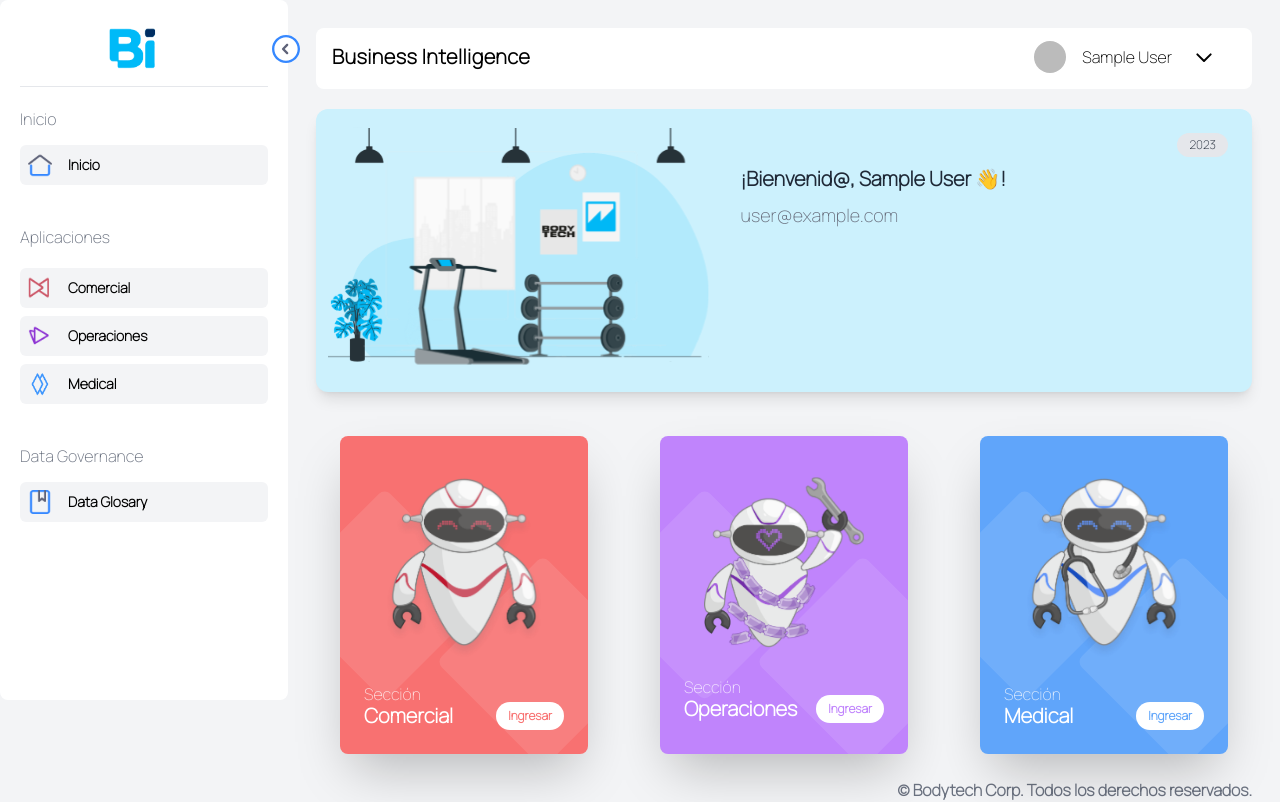
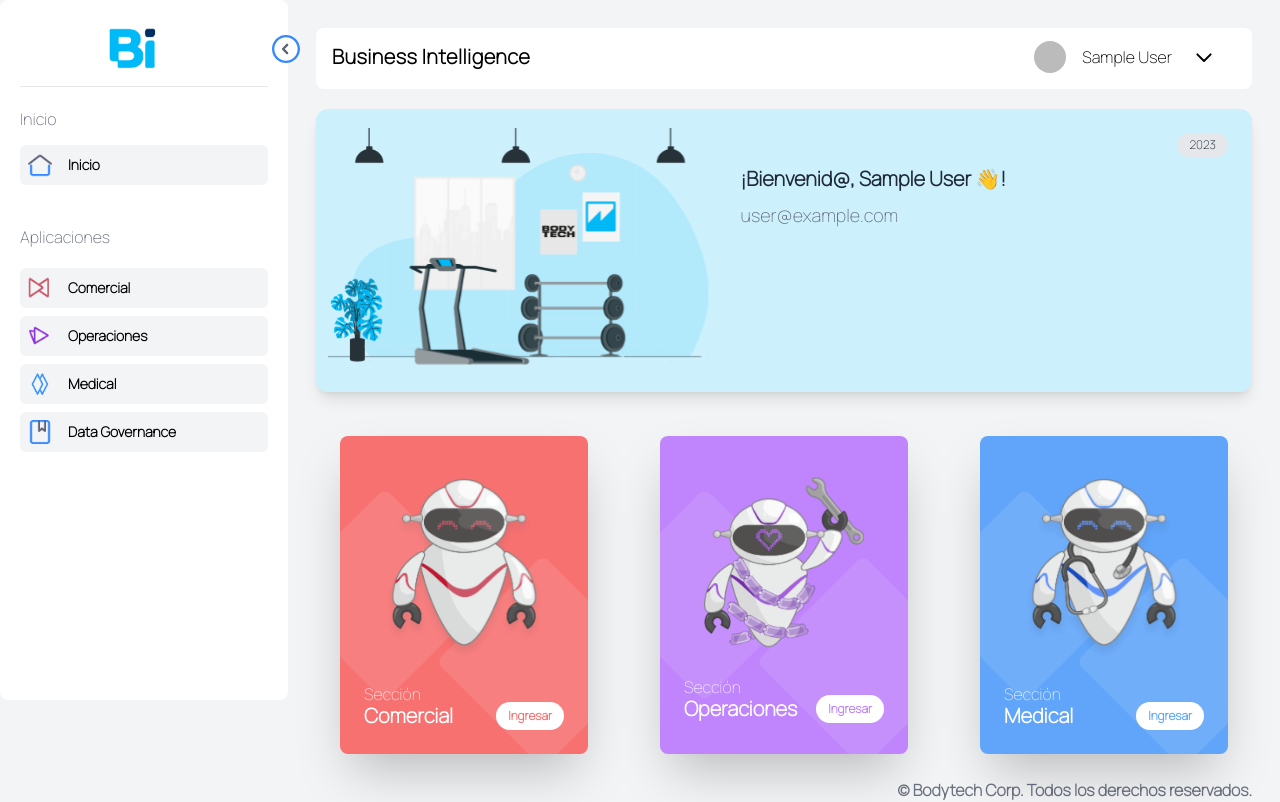
Before and after one commit to jefry-MYBT/quicksight-portal-mybt, a Next.js app: page / in a window 1280 px wide. Built offline with nearby package versions, Linux system fonts and the light colour scheme; no server answers; sample sign-in values are in the browser's storage; what tailwindcss-animated would draw is missing.

Commit message:
feat: nuevo panel de grupales

```diff
--- a/components/Sidebar.jsx
+++ b/components/Sidebar.jsx
@@ -140,7 +140,24 @@
             <div></div>
           )}
         </ul>
-        <h3
+        <ul>
+        <Link href="/glosary">
+              <li className="flex mt-2 dark:bg-[#1e293b] dark:hover:bg-[#1e293b] dark:text-white hover:bg-gray-200 bg-gray-100 rounded-md p-2 cursor-pointer hover:bg-light-white text-black font-semibold text-sm items-center gap-x-4">
+              <img
+                className="w-6 h-6"
+                src={`/logos/aplicaciones/iconos/icon_Glosary.png`}
+              />
+                <span
+                  className={`${!open && "hidden"} origin-left duration-200`}
+                >
+                  Data Governance
+                </span>
+              </li>
+            </Link>
+            <div></div>
+        </ul>
+
+       {/*  <h3
           className={` ${
             !open && "hidden"
           } text-gray-500 font-medium mt-10 mb-[-10px]`}
@@ -161,7 +178,7 @@
               </span>
             </li>
           </Link>
-        </ul>
+        </ul> */}
       </div>
     </div>
   );
--- a/pages/operaciones.jsx
+++ b/pages/operaciones.jsx
@@ -31,12 +31,12 @@
       description: "Novedades - Quicksight",
       href: "https://us-east-1.quicksight.aws.amazon.com/sn/accounts/111141462942/dashboards/b624b4cf-132f-415d-ad72-64bbc3a28297?directory_alias=bodytechteam",
     },
-   /*  {
+    {
       title: "Grupales",
       img: "/gif/operaciones/Grupales.gif",
       description: "Grupales - Quicksight",
       href: "https://us-east-1.quicksight.aws.amazon.com/sn/accounts/111141462942/dashboards/609adf52-7e31-47c1-b5a5-0fa30ca2259a?directory_alias=bodytechteam",
-    }, */
+    },
   ];
   return (
     <div className="flex">
```
